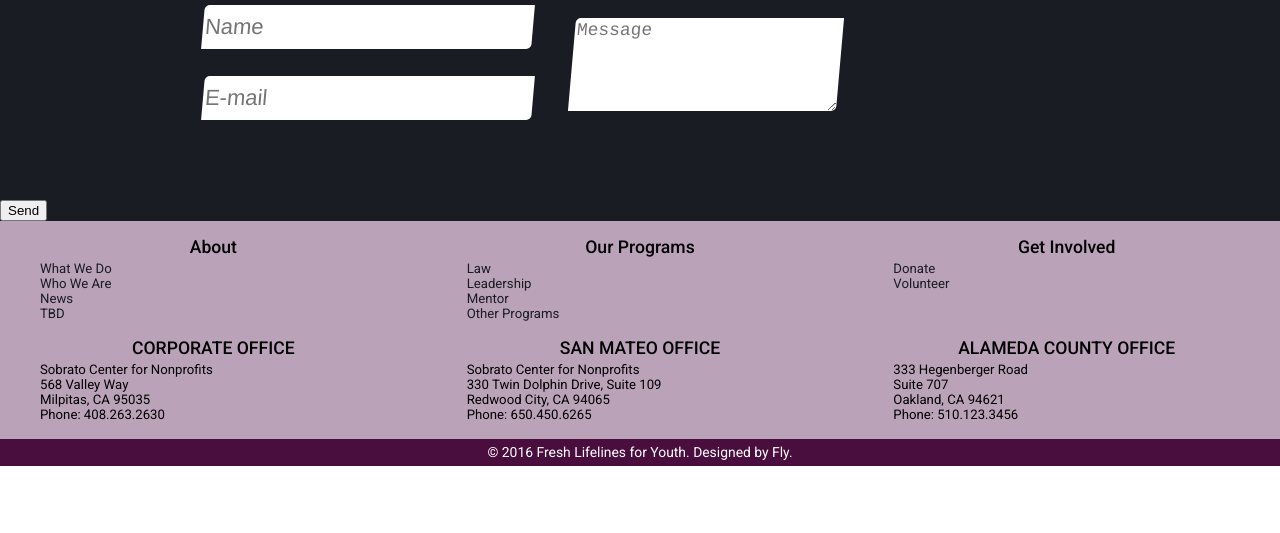
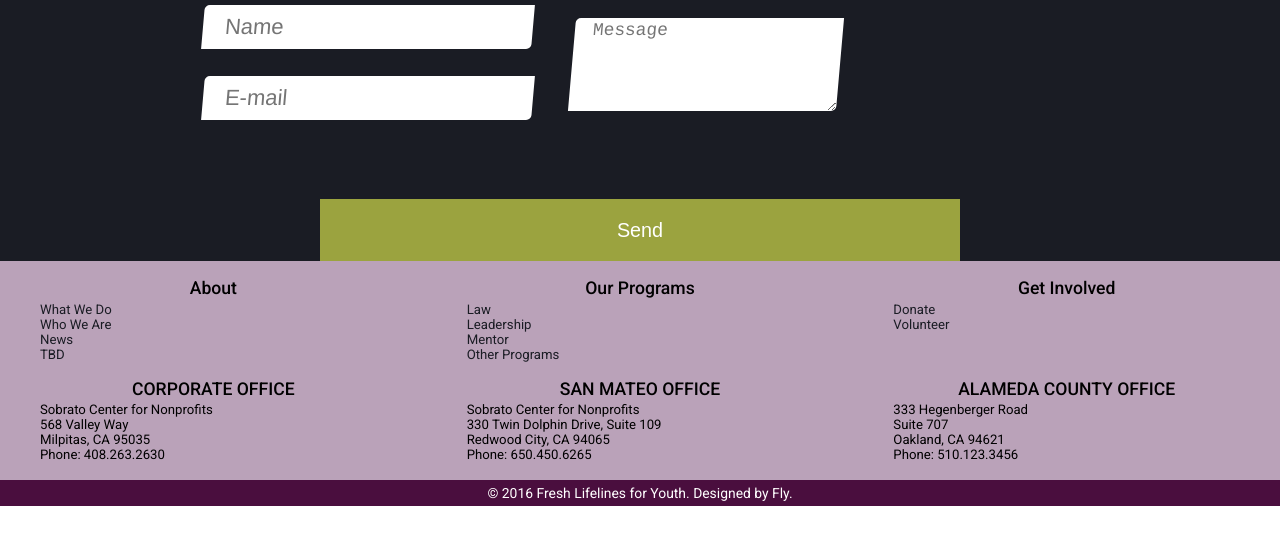
Before and after one commit to rajaaalsubairi/fly-program, a Jekyll site: the page built from index.html, in a window 1280 px wide. Shown: the part 871-1404 px from the top of the page. Built offline with Jekyll 4.4.1, drawn with Linux system fonts in a browser that asks for light colours; some web fonts are replaced; a style sheet for code colours, icons or effects is not loaded; before the commit the page ends 1363 px from its top, so only the background shows below that.

Commit message:
refractor(css): style the submit button in the footer

```diff
--- a/css/style.css
+++ b/css/style.css
@@ -939,6 +939,20 @@ textarea {
   border: none;
   left: 20%;
   position: relative;
+  padding-left: 1em;
+}
+
+button[type=submit] {
+  border: none;
+  padding: 1em .5em;
+  width: 50%;
+  background-color: #9BA33F;
+  color: #fff;
+  display: block;
+  text-align: center;
+  margin: 0 auto;
+  font-weight: 400;
+  font-size: 1.1250rem;
 }
 
 .b-nav {
```
Also changed, not shown: scss/components/_main.scss (+15 -0 lines).
